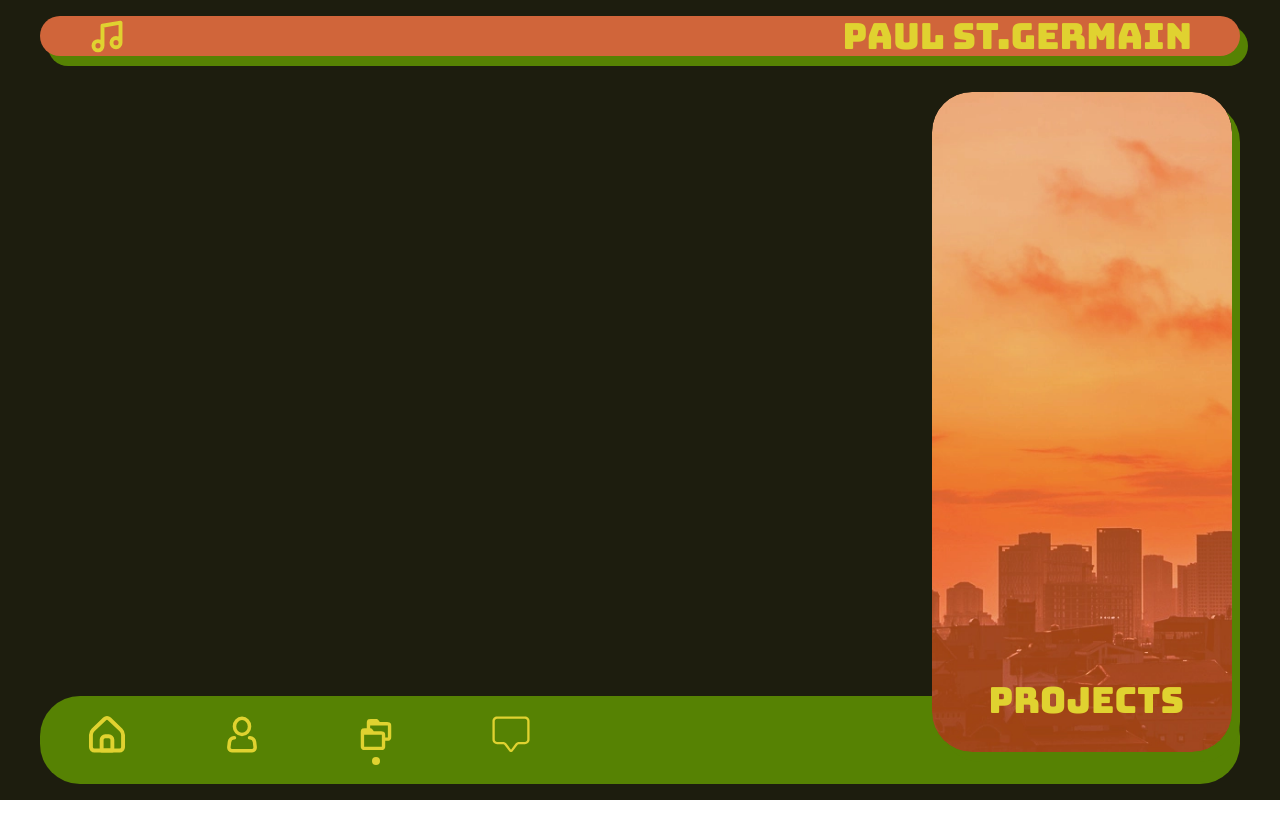
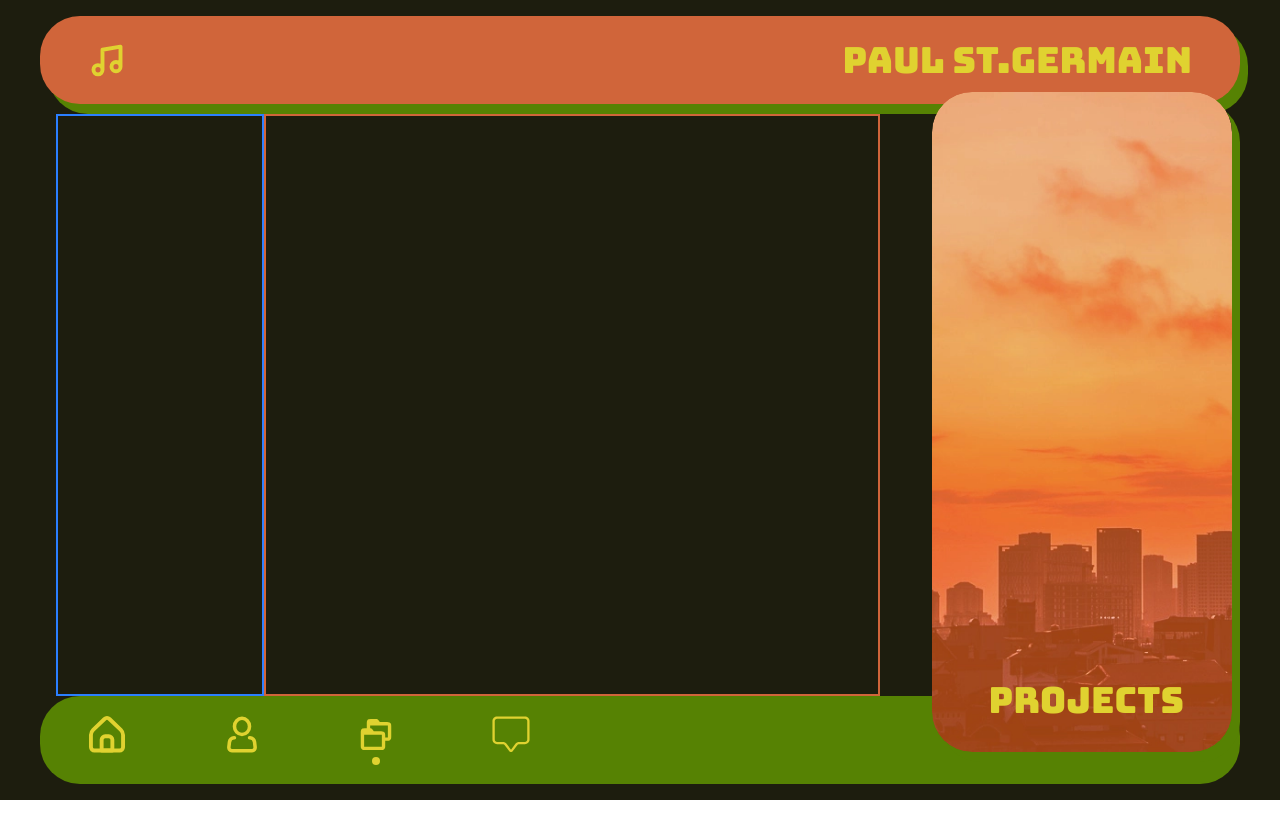
Before and after one commit to paulstgermain/portfolio, a Next.js app: page /projects in a window 1280 px wide. Shown: the top 838 px of the page. After the commit the page ends 800 px from the top, so only its background shows below. Built offline with nearby package versions, Linux system fonts and the light colour scheme.

Commit message:
adjust columns for projects page

```diff
--- a/src/app/projects/page.tsx
+++ b/src/app/projects/page.tsx
@@ -1,11 +1,11 @@
 export default function Projects() {
   return (
-    <main>
-      <div className="flex flex-col h-screen">
-        <div>
+    <main className="flex-1 flex flex-col">
+      <div className="flex flex-row h-full">
+        <div className="flex-1 border-blue-500 border-2 ml-14">
           {/* Projects images go here */}
         </div>
-        <div>
+        <div className="flex-3 border-projectsnav border-2 mr-100">
           {/* Projects content goes here, shown to user when they click on a project image */}
         </div>
       </div>
```
